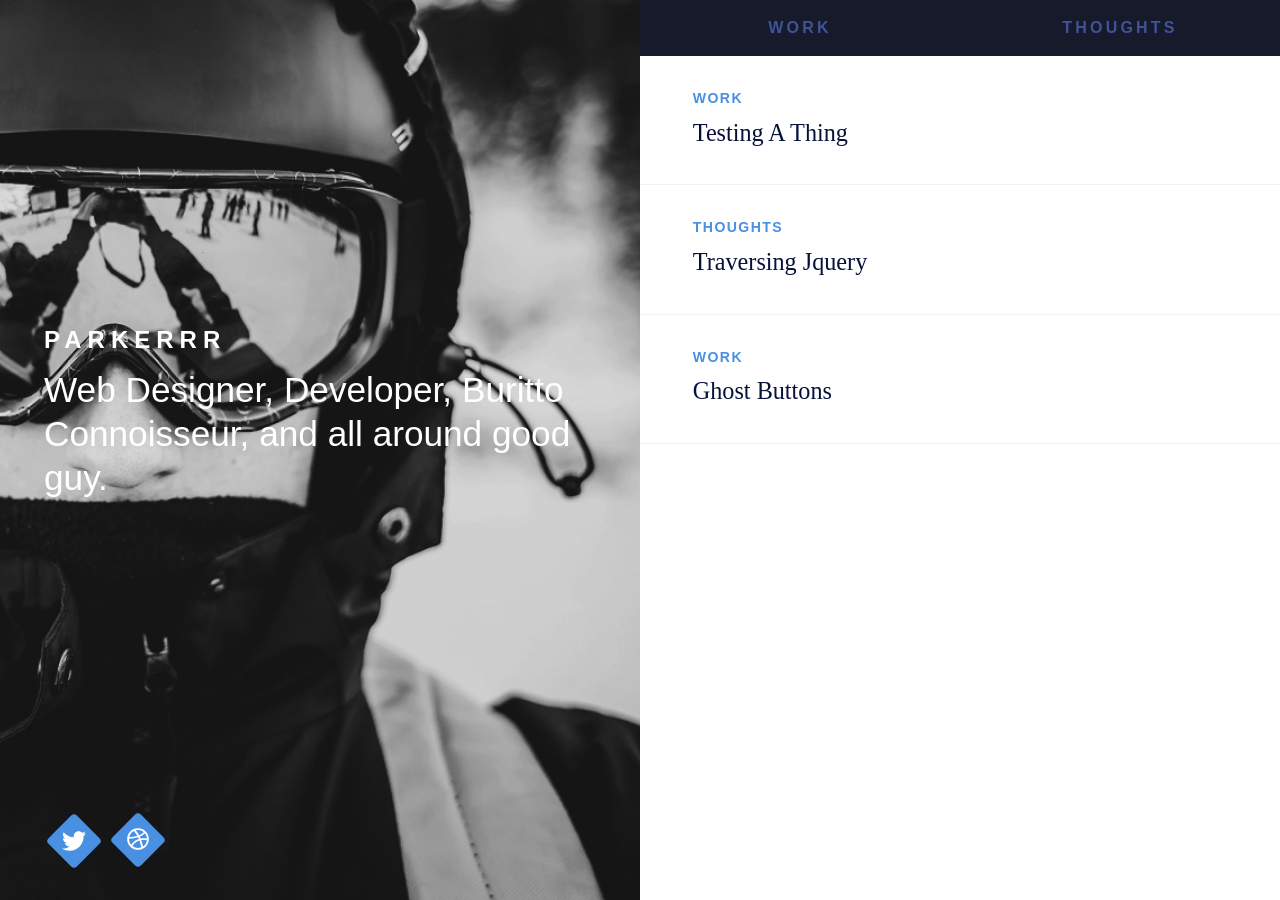
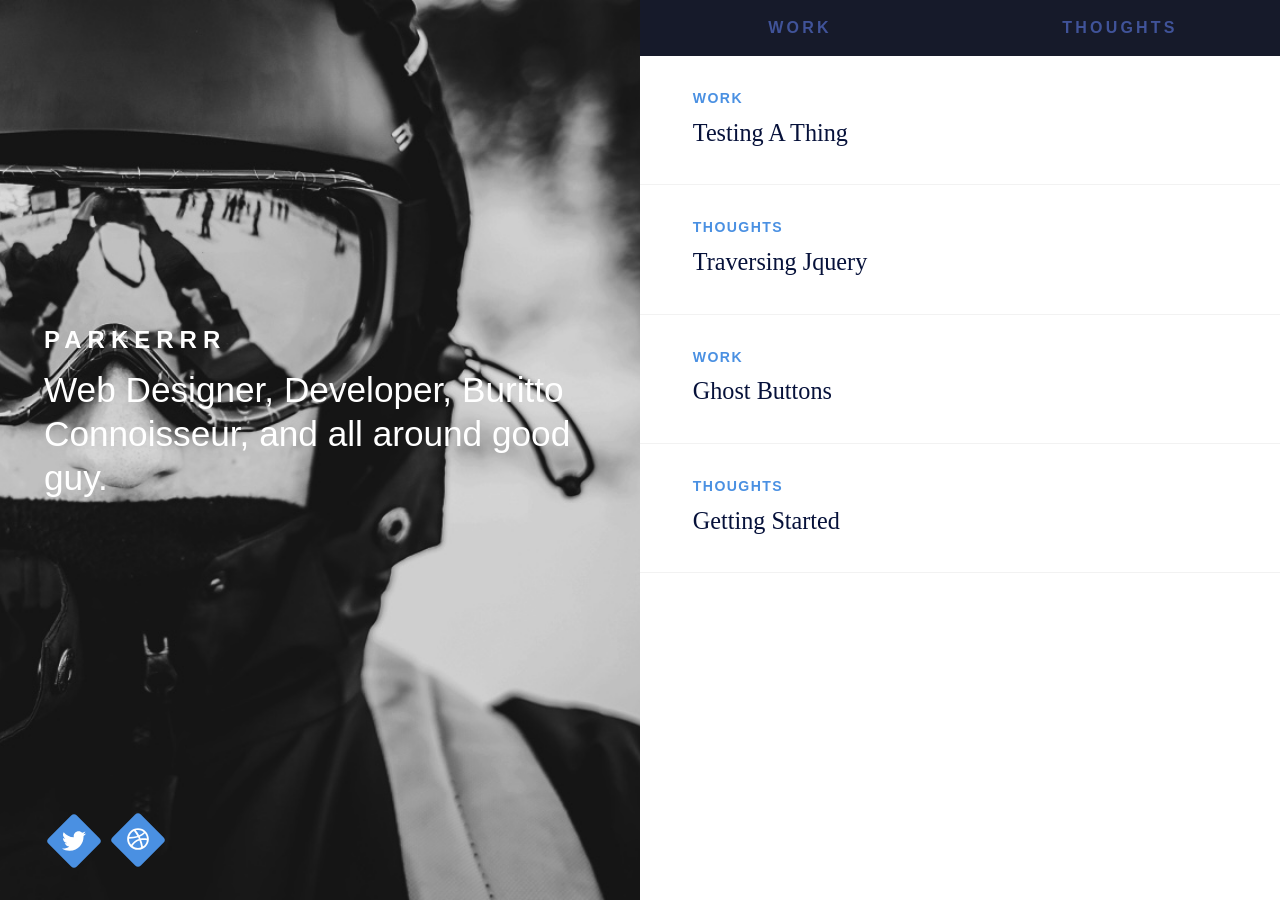
Before and after one commit to jasonmarkbeaton/parkerrr.github.io, a Jekyll site: the page built from index.html, in a window 1280 px wide. Built offline with Jekyll 4.4.1, drawn with Linux system fonts in a browser that asks for light colours; nearby versions of some CDN libraries; the list of posts is cut into pages by our own code.

Commit message:
fixing twitter and dribble links

```diff
--- a/_config.yml
+++ b/_config.yml
@@ -6,7 +6,7 @@
 description: 	Web Architect and Designer
 url: 			"http://www.parkerrr.com"
 
-paginate: 		3
+paginate: 		10
 paginate_path: 	"blog/page:num"
 
 twitter: 		thnkco
--- a/_layouts/home.html
+++ b/_layouts/home.html
@@ -22,12 +22,12 @@
 
     <nav role="navigation">
     <ul class="social-buttons">
-    <li class="social--twitter"><a href="{{ twitter_profile }}">
+    <li class="social--twitter"><a href="https://www.twitter.com/thnkco">
         <svg viewbox="0 0 2000 1625.36" width="24" height="20" version="1.1" xmlns="http://www.w3.org/2000/svg">
           <path d="m 1999.9999,192.4 c -73.58,32.64 -152.67,54.69 -235.66,64.61 84.7,-50.78 149.77,-131.19 180.41,-227.01 -79.29,47.03 -167.1,81.17 -260.57,99.57 C 1609.3399,49.82 1502.6999,0 1384.6799,0 c -226.6,0 -410.328,183.71 -410.328,410.31 0,32.16 3.628,63.48 10.625,93.51 -341.016,-17.11 -643.368,-180.47 -845.739,-428.72 -35.324,60.6 -55.5583,131.09 -55.5583,206.29 0,142.36 72.4373,267.95 182.5433,341.53 -67.262,-2.13 -130.535,-20.59 -185.8519,-51.32 -0.039,1.71 -0.039,3.42 -0.039,5.16 0,198.803 141.441,364.635 329.145,402.342 -34.426,9.375 -70.676,14.395 -108.098,14.395 -26.441,0 -52.145,-2.578 -77.203,-7.364 52.215,163.008 203.75,281.649 383.304,284.946 -140.429,110.062 -317.351,175.66 -509.5972,175.66 -33.1211,0 -65.7851,-1.949 -97.8828,-5.738 181.586,116.4176 397.27,184.359 628.988,184.359 754.732,0 1167.462,-625.238 1167.462,-1167.47 0,-17.79 -0.41,-35.48 -1.2,-53.08 80.1799,-57.86 149.7399,-130.12 204.7499,-212.41">
         </svg>
       </a></li>
-    <li class="social--dribbble"><a href="{{ dribbble-profile}}">
+    <li class="social--dribbble"><a href="http://www.dribbble.com/parkerrr">
         <svg version="1.1" id="Layer_1" xmlns="http://www.w3.org/2000/svg" xmlns:xlink="http://www.w3.org/1999/xlink" x="0px" y="0px" width="24px" height="24px" viewBox="0 0 25 25" enable-background="new 0 0 25 25" xml:space="preserve">
         <path d="M12.5,23.828c-6.256,0-11.328-5.071-11.328-11.327c0-6.256,5.072-11.328,11.328-11.328 c6.256,0,11.328,5.072,11.328,11.328S18.756,23.828,12.5,23.828z M21.774,13.689c-2.223-0.292-4.194-0.313-5.951-0.042 c0.727,2.074,1.336,4.307,1.815,6.661C19.861,18.842,21.422,16.455,21.774,13.689z M15.853,21.22 c-0.449-2.627-1.066-4.988-1.861-7.166c-2.975,0.893-5.288,2.803-7.229,5.819c1.585,1.235,3.572,1.977,5.736,1.977 C13.683,21.85,14.811,21.621,15.853,21.22z M3.15,12.5c0,2.313,0.845,4.426,2.236,6.059c2.373-3.479,5.045-5.291,7.962-6.134 c-0.24-0.565-0.489-1.123-0.757-1.666c-2.605,0.785-5.69,1.197-9.422,1.369C3.164,12.252,3.15,12.374,3.15,12.5z M3.361,10.533 c2.945-0.13,5.82-0.457,8.455-1.254C10.812,7.486,9.634,5.802,8.289,4.16C5.807,5.415,3.96,7.739,3.361,10.533z M12.5,3.15 c-0.819,0-1.61,0.116-2.368,0.314c1.299,1.43,2.482,3.17,3.528,5.165c1.819-0.751,3.488-1.785,4.945-3.201 C16.966,4.013,14.836,3.15,12.5,3.15z M19.737,6.582c-1.526,1.546-3.268,2.698-5.336,3.543c0.282,0.609,0.549,1.243,0.807,1.89 c2.099-0.325,4.311-0.253,6.62-0.017C21.719,9.949,20.958,8.073,19.737,6.582z"/>
         </svg>
```
